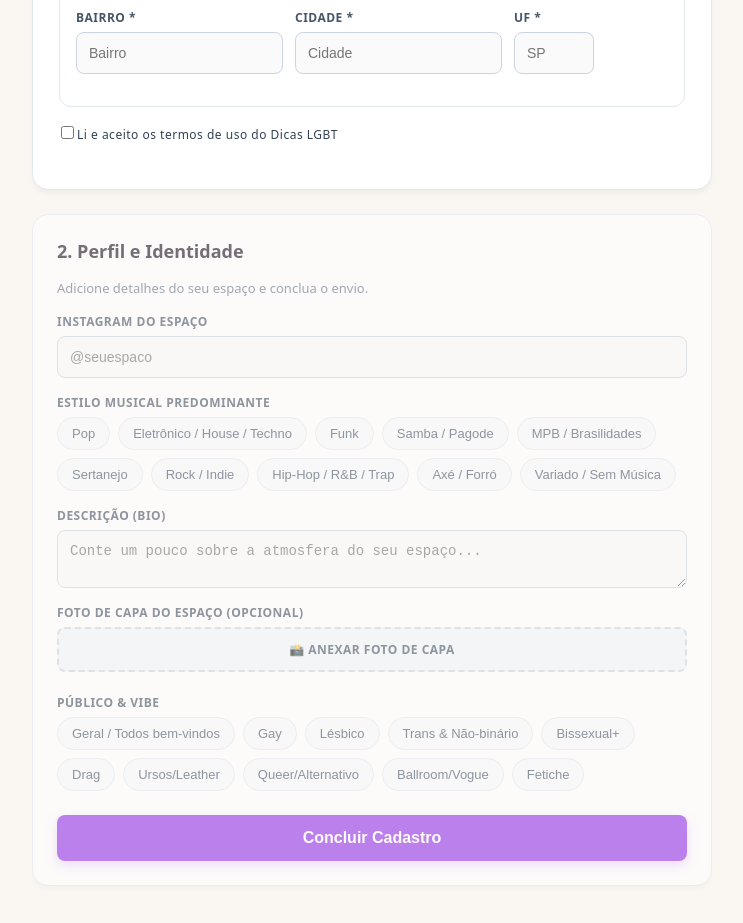
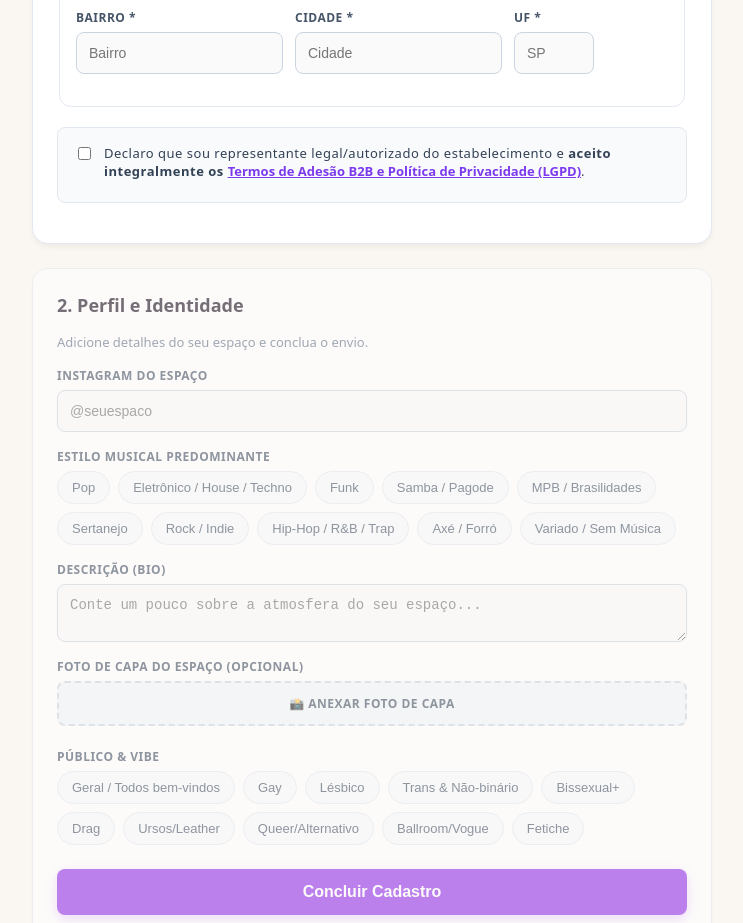
Before and after one commit to arditoa/dicas-portal-b2b, a React (Vite) app in the folder portal-cadastro/: page / in a window 1280 px wide. Shown: the part 880-1803 px from the top of the page, without its empty margins (268-1011 px from the left). Built offline with nearby package versions, Linux system fonts and the light colour scheme; no server answers.

Commit message:
legal: adiciona termos de adesao b2b e conformidade com lgpd e codigo civil

```diff
--- a/portal-cadastro/src/components/CadastroCompletoForm.tsx
+++ b/portal-cadastro/src/components/CadastroCompletoForm.tsx
@@ -47,7 +47,9 @@ export function CadastroCompletoForm() {
   const [uf, setUf] = useState('');
 
   const [aceitouTermos, setAceitouTermos] = useState(false);
+  const [dataAceite, setDataAceite] = useState<string | null>(null);
   const [liberado, setLiberado] = useState(false);
+  const [modalTermosAberto, setModalTermosAberto] = useState(false);
 
   const [bio, setBio] = useState('');
   const [instagram, setInstagram] = useState('');
@@ -106,7 +108,10 @@ export function CadastroCompletoForm() {
   const handleCheckboxChange = (checked: boolean) => {
     setAceitouTermos(checked);
     if (checked) {
+      setDataAceite(new Date().toISOString());
       setLiberado(true);
+    } else {
+      setLiberado(false);
     }
   };
 
@@ -124,6 +129,12 @@ export function CadastroCompletoForm() {
 
   const concluirCadastro = async (e: React.MouseEvent) => {
     e.preventDefault();
+
+    if (!aceitouTermos) {
+      alert('Por favor, aceite os Termos de Adesão B2B e Política de Privacidade antes de continuar.');
+      return;
+    }
+
     setEnviando(true);
     setStatusMsg('Enviando perfil para moderação...');
 
@@ -306,14 +317,26 @@ export function CadastroCompletoForm() {
           </div>
         </fieldset>
 
-        <div className="campo campo--checkbox">
-          <label>
+        {/* COMPLIANCE JURÍDICO - B2B & LGPD */}
+        <div className="campo campo--checkbox" style={{ marginTop: '20px', padding: '16px', backgroundColor: '#F8FAFC', borderRadius: '8px', border: '1px solid #E2E8F0' }}>
+          <label style={{ cursor: 'pointer', display: 'flex', alignItems: 'flex-start', gap: '10px' }}>
             <input
               type="checkbox"
+              style={{ marginTop: '3px' }}
               checked={aceitouTermos}
               onChange={(e) => handleCheckboxChange(e.target.checked)}
             />
-            Li e aceito os termos de uso do Dicas LGBT
+            <span style={{ fontSize: '13px', color: '#334155', lineHeight: '1.4' }}>
+              Declaro que sou representante legal/autorizado do estabelecimento e <strong>aceito integralmente os</strong>{' '}
+              <button
+                type="button"
+                onClick={() => setModalTermosAberto(true)}
+                style={{ background: 'none', border: 'none', color: '#7C3AED', textDecoration: 'underline', padding: 0, font: 'inherit', cursor: 'pointer', fontWeight: 'bold' }}
+              >
+                Termos de Adesão B2B e Política de Privacidade (LGPD)
+              </button>
+              .
+            </span>
           </label>
         </div>
       </section>
@@ -404,6 +427,50 @@ export function CadastroCompletoForm() {
           </button>
         </div>
       </section>
+
+      {/* MODAL JURÍDICO INTERATIVO */}
+      {modalTermosAberto && (
+        <div style={{ position: 'fixed', top: 0, left: 0, right: 0, bottom: 0, backgroundColor: 'rgba(0,0,0,0.6)', display: 'flex', alignItems: 'center', justifyContent: 'center', zIndex: 9999, padding: '16px' }}>
+          <div style={{ backgroundColor: '#FFF', borderRadius: '12px', maxWidth: '600px', width: '100%', maxHeight: '80vh', display: 'flex', flexDirection: 'column', boxShadow: '0 20px 25px -5px rgba(0,0,0,0.1)' }}>
+            <div style={{ padding: '20px', borderBottom: '1px solid #E2E8F0', display: 'flex', justifyContent: 'space-between', alignItems: 'center' }}>
+              <h3 style={{ margin: 0, fontSize: '18px', color: '#0F172A' }}>Termos de Adesão B2B e Privacidade</h3>
+              <button onClick={() => setModalTermosAberto(false)} style={{ background: 'none', border: 'none', fontSize: '20px', cursor: 'pointer', color: '#64748B' }}>✕</button>
+            </div>
+
+            <div style={{ padding: '20px', overflowY: 'auto', fontSize: '13px', color: '#334155', lineHeight: '1.6' }}>
+              <h4 style={{ color: '#7C3AED', marginTop: 0 }}>1. Objeto e Natureza da Parceria</h4>
+              <p>O presente instrumento rege a adesão e inclusão voluntária do estabelecimento parceiro na plataforma Dicas LGBT. O cadastro concede direito não exclusivo para divulgação comercial do espaço e de suas atrações aos usuários do aplicativo mobile Dicas LGBT.</p>
+
+              <h4 style={{ color: '#7C3AED' }}>2. Veracidade e Representação Legal</h4>
+              <p>O declarante afirma, sob as penas da lei (Código Penal, art. 299), que possui plenos poderes para atuar em nome do estabelecimento comercial cadastrado e que todas as informações prestadas são autênticas e precisas.</p>
+
+              <h4 style={{ color: '#7C3AED' }}>3. Licença de Uso de Marca, Foto e Conteúdo</h4>
+              <p>O Parceiro concede à plataforma Dicas LGBT licença gratuita, não exclusiva e de âmbito territorial nacional para exibição, reprodução e divulgação do nome comercial, fotos, logotipos, descrições e links de redes sociais anexados ao cadastro, estritamente para promoção do estabelecimento no ecossistema Dicas LGBT.</p>
+
+              <h4 style={{ color: '#7C3AED' }}>4. Conformidade com a LGPD (Lei nº 13.709/2018)</h4>
+              <p>Os dados pessoais do responsável legal (nome, CPF, WhatsApp comercial) são coletados para a finalidade de execução de contrato/termo e verificação de segurança (Art. 7º, V da LGPD). Os dados do estabelecimento serão exibidos publicamente para viabilizar o direcionamento de clientes.</p>
+
+              <h4 style={{ color: '#7C3AED' }}>5. Moderação e Cancelamento</h4>
+              <p>A Dicas LGBT reserva-se o direito de moderar, suspender ou remover perfis que descumpram as diretrizes da plataforma ou que promovam discursos de ódio, discriminação ou ilegalidades. O parceiro poderá solicitar a exclusão de seu cadastro a qualquer momento via canal oficial de atendimento.</p>
+            </div>
+
+            <div style={{ padding: '16px', borderTop: '1px solid #E2E8F0', textAlign: 'right' }}>
+              <button
+                type="button"
+                onClick={() => {
+                  setAceitouTermos(true);
+                  setDataAceite(new Date().toISOString());
+                  setLiberado(true);
+                  setModalTermosAberto(false);
+                }}
+                style={{ backgroundColor: '#7C3AED', color: '#FFF', border: 'none', padding: '10px 20px', borderRadius: '8px', fontWeight: 'bold', cursor: 'pointer' }}
+              >
+                Li e Concordo
+              </button>
+            </div>
+          </div>
+        </div>
+      )}
     </div>
   );
 }
```
